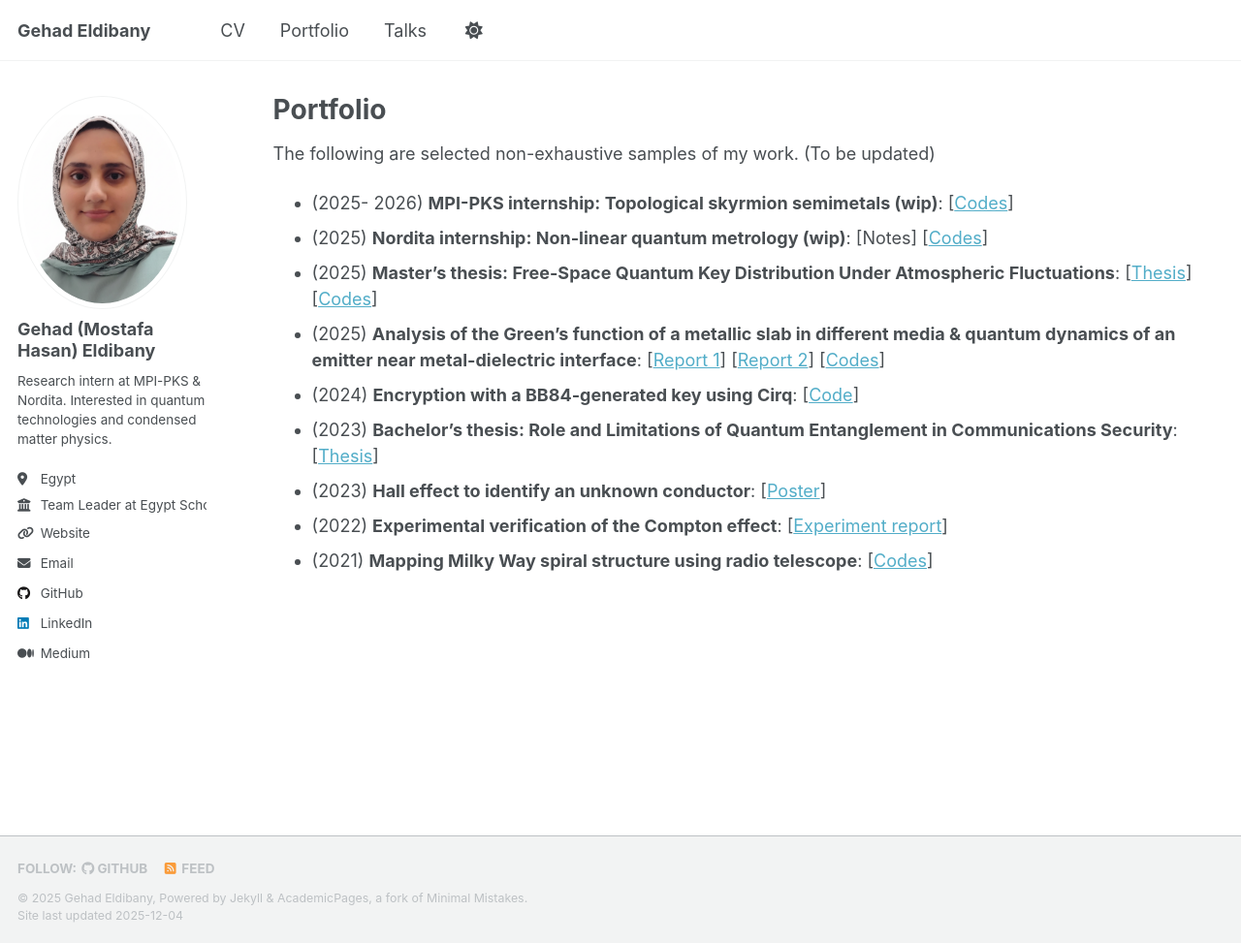
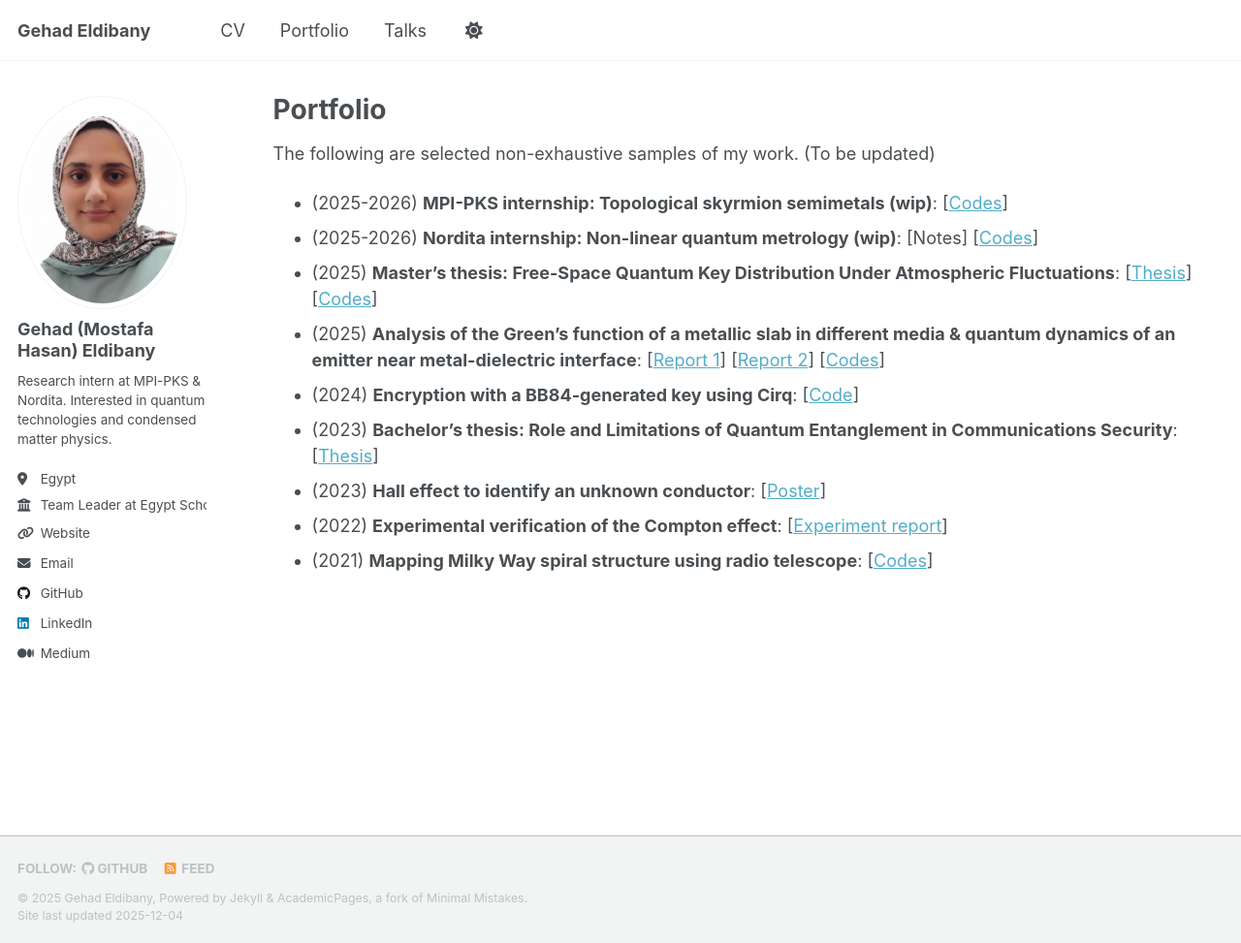
Before and after one commit to gehadibany/gehadibany.github.io, a Jekyll site: the page built from _pages/portfolio.md, in a window 1280 px wide and 973 px high. Shown: the whole window at 97% size. Built offline with Jekyll 4.4.1, drawn with Linux system fonts in a browser that asks for light colours; a script that is not in the unit is left out.

Commit message:
Update portfolio

```diff
--- a/_pages/portfolio.md
+++ b/_pages/portfolio.md
@@ -5,8 +5,8 @@ permalink: /portfolio/
 author_profile: true
 ---
 The following are selected non-exhaustive samples of my work. (To be updated)
-* (2025- 2026) **MPI-PKS internship: Topological skyrmion semimetals (wip)**: [[Codes](https://github.com/gehadibany/topological-phases-simulations)]
-* (2025) **Nordita internship: Non-linear quantum metrology (wip)**: [Notes] [[Codes](https://github.com/gehadibany/nonlinear_quantum_metrology)]
+* (2025-2026) **MPI-PKS internship: Topological skyrmion semimetals (wip)**: [[Codes](https://github.com/gehadibany/topological-phases-simulations)]
+* (2025-2026) **Nordita internship: Non-linear quantum metrology (wip)**: [Notes] [[Codes](https://github.com/gehadibany/nonlinear_quantum_metrology)]
 * (2025) **Master's thesis: Free-Space Quantum Key Distribution Under Atmospheric Fluctuations**: [[Thesis](https://gehadibany.github.io/files/Thesis.pdf)] [[Codes](https://github.com/gehadibany/thesis_work)]
 * (2025) **Analysis of the Green’s function of a metallic slab in different media & quantum dynamics of an emitter near metal-dielectric interface**: [[Report 1](https://gehadibany.github.io/files/report_p1.pdf)] [[Report 2](https://gehadibany.github.io/files/report_p2.pdf)] [[Codes](https://github.com/gehadibany/nanophotonics)]
 * (2024) **Encryption with a BB84-generated key using Cirq**: [[Code](https://github.com/gehadibany/qxqproject)]
```
